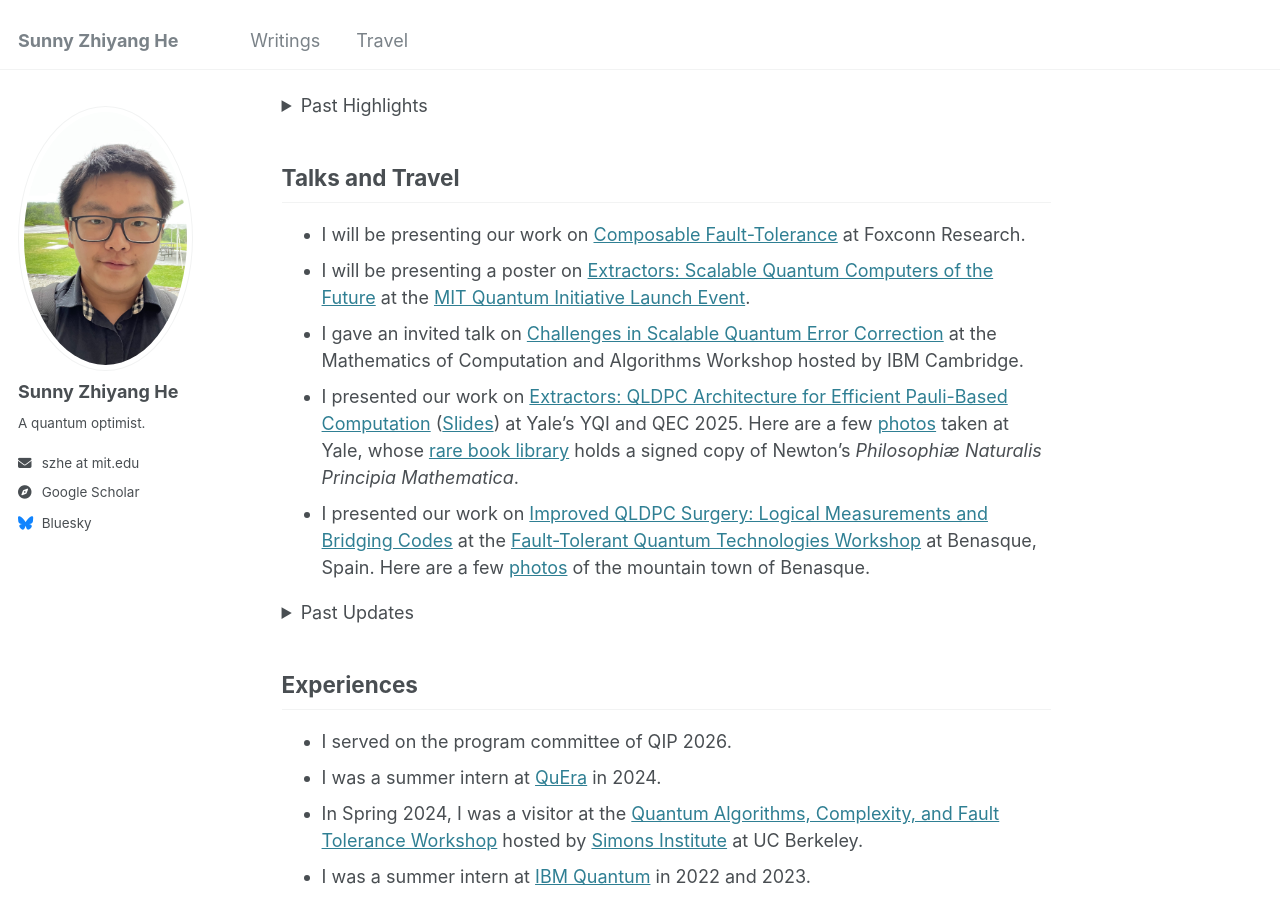
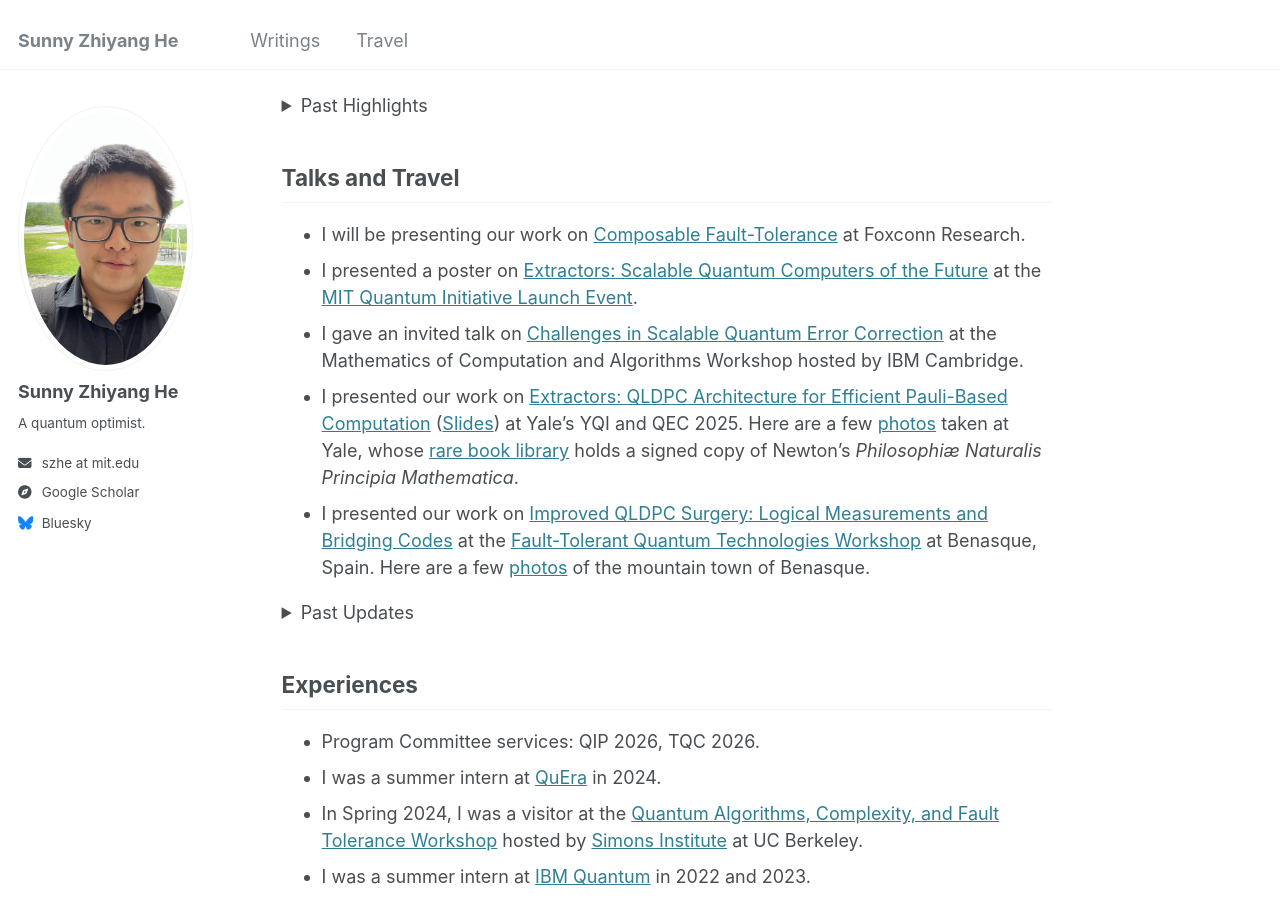
Before and after one commit to SunnyZhiyangHe/sunnyzhiyanghe.github.io, a Jekyll site: the page built from _pages/about.md, in a window 1280 px wide and 900 px high, scrolled down 1187 px. Built offline with Jekyll 4.4.1, drawn with Linux system fonts in a browser that asks for light colours.

Commit message:
Update about.md

```diff
--- a/_pages/about.md
+++ b/_pages/about.md
@@ -48,7 +48,7 @@ Prior to grad school I was an undergrad at CMU. I worked in graph algorithms wit
 
 ## Talks and Travel {#talks}
 - I will be presenting our work on [Composable Fault-Tolerance](https://arxiv.org/abs/2508.08246) at Foxconn Research.
-- I will be presenting a poster on [Extractors: Scalable Quantum Computers of the Future](files/QMIT_Poster.pdf) at the [MIT Quantum Initiative Launch Event](https://web.cvent.com/event/3947809f-be65-4020-8457-4276a031fc85/summary).
+- I presented a poster on [Extractors: Scalable Quantum Computers of the Future](files/QMIT_Poster.pdf) at the [MIT Quantum Initiative Launch Event](https://web.cvent.com/event/3947809f-be65-4020-8457-4276a031fc85/summary).
 - I gave an invited talk on [Challenges in Scalable Quantum Error Correction](files/Challenges_in_Scalable_QEC.pdf) at the Mathematics of Computation and Algorithms Workshop hosted by IBM Cambridge.
 - I presented our work on [Extractors: QLDPC Architecture for Efficient Pauli-Based Computation](https://arxiv.org/abs/2503.10390) ([Slides](files/Extractors.pdf)) at Yale's YQI and QEC 2025. Here are a few [photos](/travel#Yale) taken at Yale, whose [rare book library](https://beinecke.library.yale.edu/) holds a signed copy of Newton's *Philosophiæ Naturalis Principia Mathematica*.
 - I presented our work on [Improved QLDPC Surgery: Logical Measurements and Bridging Codes](https://arxiv.org/abs/2407.18393) at the [Fault-Tolerant Quantum Technologies Workshop](https://www.benasque.org/2024ftqt/) at Benasque, Spain. Here are a few [photos](/travel#Benasque) of the mountain town of Benasque.
@@ -73,7 +73,7 @@ Prior to grad school I was an undergrad at CMU. I worked in graph algorithms wit
 </details>
 
 ## Experiences {#exp}
-- I served on the program committee of QIP 2026.
+- Program Committee services: QIP 2026, TQC 2026.
 - I was a summer intern at [QuEra](https://www.quera.com/) in 2024.
 - In Spring 2024, I was a visitor at the [Quantum Algorithms, Complexity, and Fault Tolerance Workshop](https://simons.berkeley.edu/programs/quantum-algorithms-complexity-fault-tolerance) hosted by [Simons Institute](https://simons.berkeley.edu/homepage) at UC Berkeley.
 - I was a summer intern at [IBM Quantum](https://www.ibm.com/quantum) in 2022 and 2023.
```
